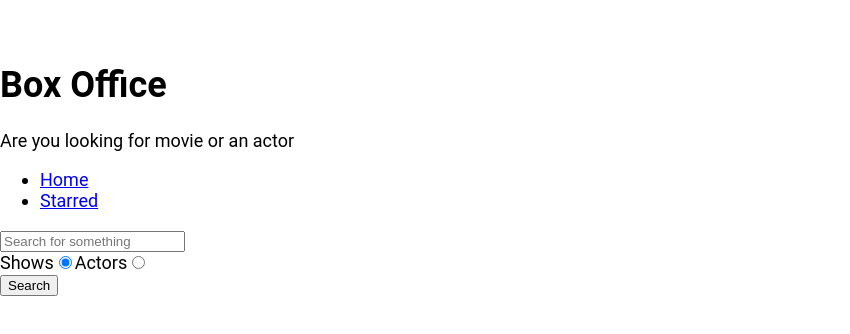
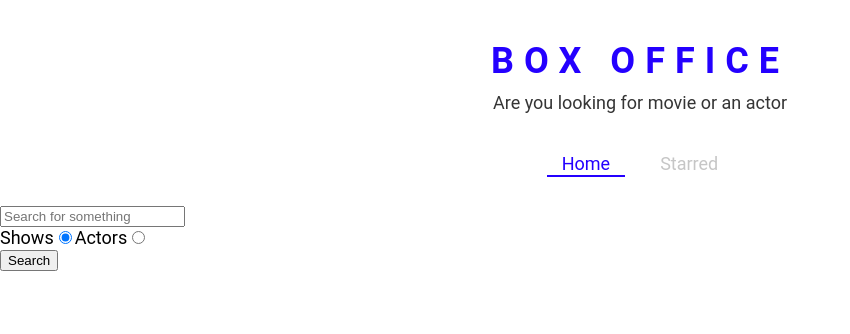
Before and after one commit to MdAzeen/box-office, a React (Create React App) app: page / in a window 1280 px wide. Shown: the top 334 px of the page, without its empty margins (0-850 px from the left). Built offline with nearby package versions, Linux system fonts and the light colour scheme; the HTML template or start-up script is replaced by a standard one.

Commit message:
defined theme for styled components and created a few styled components

```diff
--- a/src/App.js
+++ b/src/App.js
@@ -1,11 +1,21 @@
 import React from 'react';
 import { Switch, Route } from 'react-router-dom';
+import { ThemeProvider } from 'styled-components';
 import Home from './pages/Home';
 import Show from './pages/Show';
 import Starred from './pages/Starred';
 
+const theme = {
+  mainColors: {
+    blue: '#2400ff',
+    gray: '#c6c6c6',
+    dark: '#353535',
+  },
+};
+
 function App() {
   return (
+    <ThemeProvider theme={theme}>
       <Switch>
         <Route exact path="/">
           <Home/>
@@ -18,6 +28,7 @@
         </Route>
         <Route>This is 404 error</Route>
       </Switch>
+  </ThemeProvider>
   );
 }
 
--- /dev/null
+++ b/src/components/Nav.styled.js
@@ -0,0 +1,41 @@
+import styled from "styled-components";
+import {Link} from "react-router-dom";
+
+export const NavList = styled.ul`
+  display: flex;
+  justify-content: center;
+  list-style: none;
+  margin: 0 0 30px;
+  padding: 0;
+`;
+
+export const LinkStyled = styled(Link)`
+  margin: 0 10px;
+  padding: 3px 15px;
+  position: relative;
+  text-decoration: none;
+  color: ${({ theme }) => theme.mainColors.gray};
+  &.active {
+    color: ${({ theme }) => theme.mainColors.blue};
+    &:after {
+      content: '';
+      position: absolute;
+      display: block;
+      height: 2px;
+      left: 0%;
+      bottom: 0;
+      background-color: ${({ theme }) => theme.mainColors.blue};
+      animation: slide-in 0.3s ease-in forwards;
+      @keyframes slide-in {
+        from {
+          left: 50%;
+          width: 0;
+        }
+        to {
+          left: 0%;
+          width: 100%;
+        }
+      }
+    }
+  }
+`;
--- a/src/components/Navs.js
+++ b/src/components/Navs.js
@@ -1,5 +1,6 @@
 import React from 'react'
-import {Link} from 'react-router-dom'
+import { useLocation } from 'react-router-dom/cjs/react-router-dom.min'
+import { LinkStyled, NavList } from './Nav.styled'
 
 const LINKS=[
   {to:'/',text:'Home'},
@@ -7,13 +8,14 @@
 ]
 
   function Navs() {
+    const Location=useLocation()
     return (
       <div>
-        <ul>
+        <NavList>
           {
-            LINKS.map(item=>(<li key={item.to}><Link to={item.to}>{item.text}</Link></li>))
+            LINKS.map(item=>(<li key={item.to}><LinkStyled to={item.to} className={item.to===Location.pathname?'active': ''}>{item.text}</LinkStyled></li>))
           }
-        </ul>
+        </NavList>
       </div>
     )
   }
--- a/src/components/Title.js
+++ b/src/components/Title.js
@@ -1,11 +1,12 @@
 import React from 'react'
+import { TitleWrapper } from './Title.styled'
 
 function Title({title,subtitle}) {
   return (
-    <div>
+    <TitleWrapper>
         <h1>{title}</h1>
         <p>{subtitle}</p>
-    </div>
+    </TitleWrapper>
   )
 }
 
--- /dev/null
+++ b/src/components/Title.styled.js
@@ -0,0 +1,18 @@
+import styled from "styled-components";
+
+export const TitleWrapper = styled.div`
+  text-align: center;
+  margin: 0 0 40px;
+
+  h1 {
+    color: ${({ theme }) => theme.mainColors.blue};
+    letter-spacing: 10px;
+    text-transform: uppercase;
+    margin: 0 0 10px;
+  }
+
+  p {
+    color: ${({ theme }) => theme.mainColors.dark};
+    margin: 0;
+  }
+`;
```
